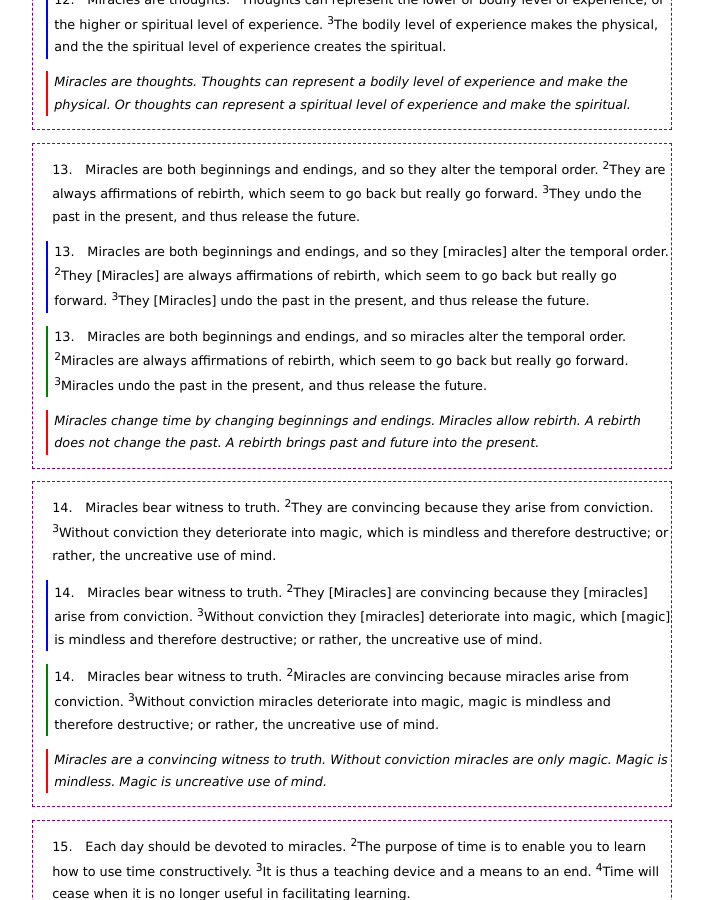
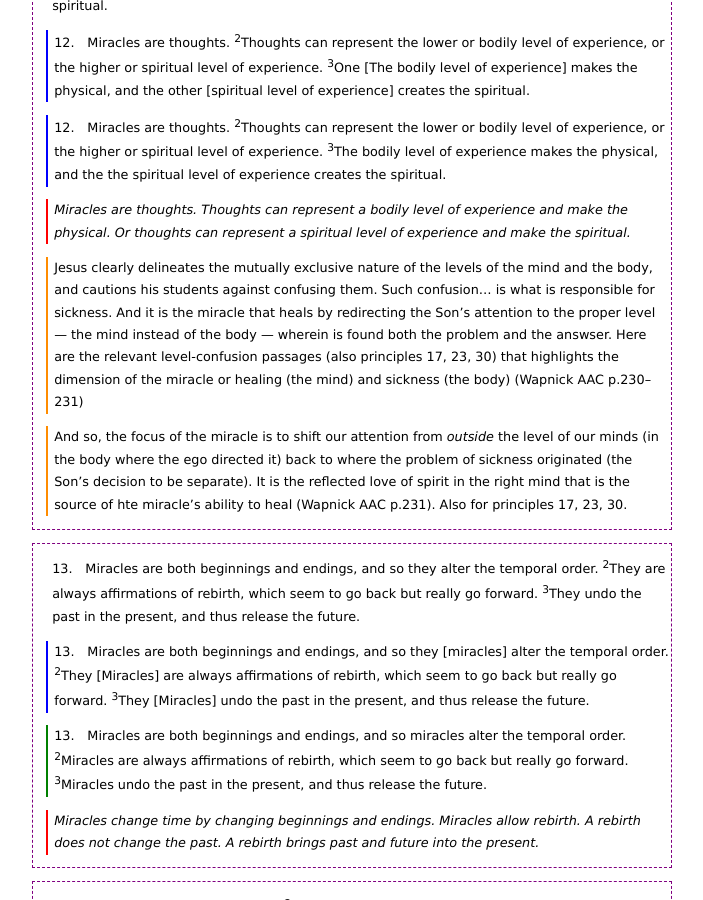
Before and after one commit to wdporter/acim, a Jekyll site: the page built from t/1/i/index.html, in a window 1280 px wide and 900 px high, scrolled down 3215 px. Shown: the whole window, without its empty margins (288-991 px from the left). Built offline with Jekyll 4.4.1, drawn with Linux system fonts in a browser that asks for light colours; some of the changed text lies outside the part shown.

Commit message:
commentaries

```diff
--- a/chapter-template.html
+++ b/chapter-template.html
@@ -10,7 +10,7 @@ next: href
 <div class=content>
 
   <div class=paragraph id="ref">
-    <p class="native"></p>
+    <p class="native">1.&emsp;alpha bravo charlie</p>
     <p class=expanded></p>
     <p class=substituted></p>
     <p class=simplified></p>
--- a/other/bibliography/index.html
+++ b/other/bibliography/index.html
@@ -5,5 +5,7 @@ title: Bibliography
 
 
 <ul>
-    <li>Wapnick, K. (2009). <em>Love Does Not Condemn: The World, the Flesh, and the Devil According to Platonism, Christianity, Gnosticism, and a Course in Miracles.</em> Foundation for A Course in Miracles. p.562. <strong>LDNC</strong><h3>
+    <li>Circle of Atonement (C of A) (2017) . <em>A Course in Miracles: Complete and Annotated Edition</em>. (Perry, R. and G. Mackie eds.) </li>
+    <li>Wapnick, K. (1997). <em>The Message of A Course in Miracles.</em> Vol. 1. All Are Called. Foundation for A Course in Miracles. <strong>AAC</strong></li>
+    <li>Wapnick, K. (2009). <em>Love Does Not Condemn: The World, the Flesh, and the Devil According to Platonism, Christianity, Gnosticism, and a Course in Miracles.</em> Foundation for A Course in Miracles.<strong>LDNC</strong><h3>
 </ul>
--- a/t/1/i/index.html
+++ b/t/1/i/index.html
@@ -14,7 +14,8 @@ next: /t/1/ii
     <p class=expanded>1.&emsp;There is no order of difficulty in miracles. <sup>2</sup>One [miracle] is not “harder” or “bigger” than another [miracle]. <sup>3</sup>They [Miracles] are all the same. <sup>4</sup>All expressions of love are maximal.</p>
     <p class=substituted>1.&emsp;There is no order of difficulty in miracles. <sup>2</sup>One miracle is not “harder” or “bigger” than another miracle. <sup>3</sup>Miracles are all the same. <sup>4</sup>All expressions of love are maximal.</p>
     <p class=simplified>Miracles are all equal to do. Love always expresses as much as it can.</p>
-    <p class=commentary>[It's] a simple plan for salvation that has no exceptions, [miracles] are all the same because there is likewise no hierarchy in illusions (Wapnick, LDNC p. 562)</p>
+    <p class=commentary>[It's] a simple plan for salvation that has no exceptions, [miracles] are all the same because there is likewise no hierarchy in illusions (Wapnick, LDNC, p. 562)</p>
+    <p class=commentary>The first principle of miracles … counteracts the ego’s first law of chaos “there is a hierarchy of illusions” (T–23.II.2:3) (Wapnick, AAC, p. 58)</p>
   </div>
 
   <div class=paragraph id="T-1.I.2">
@@ -22,6 +23,7 @@ next: /t/1/ii
     <p class=expanded>2.&emsp;Miracles as such do not matter. <sup>2</sup>The only thing that matters is their [miracles’] Source, which is far beyond evaluation.</p>
     <p class=substituted>2.&emsp;Miracles as such do not matter. <sup>2</sup>The only thing that matters is miracles’ Source, which is far beyond evaluation.</p>
     <p class=simplified>The Source of a miracle matters more than the miracle. The Source of miracles is beyond evaluation.</p>
+    <p class=commentary>likely… ‘source’ here refers to both God and love, or to God <em>as</em> love. (C of A, p.7)</p>
   </div>
 
   <div class=paragraph id="T-1.I.3">
@@ -57,6 +59,7 @@ next: /t/1/ii
     <p class=expanded>7.&emsp;Miracles are everyone’s right, but purification is necessary first.</p>
     <p class=substituted>7.&emsp;Miracles are everyone’s right, but purification is necessary first.</p>
     <p class=simplified>Purification is necessary for miracles.</p>
+    <p class=commentary>Purification is … of our thoughts (C of A, p.8)</p>
   </div>
 
   <div class=paragraph id="T-1.I.8">
@@ -92,6 +95,8 @@ next: /t/1/ii
     <p class=expanded>12.&emsp;Miracles are thoughts. <sup>2</sup>Thoughts can represent the lower or bodily level of experience, or the higher or spiritual level of experience. <sup>3</sup>One [The bodily level of experience] makes the physical, and the other [spiritual level of experience] creates the spiritual.</p>
     <p class=expanded>12.&emsp;Miracles are thoughts. <sup>2</sup>Thoughts can represent the lower or bodily level of experience, or the higher or spiritual level of experience. <sup>3</sup>The bodily level of experience makes the physical, and the the spiritual level of experience creates the spiritual.</p>
     <p class=simplified>Miracles are thoughts. Thoughts can represent a bodily level of experience and make the physical. Or thoughts can represent a spiritual level of experience and make the spiritual.</p>
+    <p class=commentary>Jesus clearly delineates the mutually exclusive nature of the levels of the mind and the body, and cautions his students against confusing them. Such confusion… is what is responsible for sickness. And it is the miracle that heals by redirecting the Son’s attention to the proper level — the mind instead of the body — wherein is found both the problem and the answser. Here are the relevant level-confusion passages (also principles 17, 23, 30) that highlights the dimension of the miracle or healing (the mind) and sickness (the body) (Wapnick AAC p.230–231)</p>
+    <p class=commentary>And so, the focus of the miracle is to shift our attention from <em>outside</em> the level of our minds (in the body where the ego directed it) back to where the problem of sickness originated (the Son’s decision to be separate). It is the reflected love of spirit in the right mind that is the source of hte miracle’s ability to heal (Wapnick AAC p.231). Also for principles 17, 23, 30.</p>
   </div>
 
   <div class=paragraph id="T-1.I.13">
@@ -129,6 +134,7 @@ next: /t/1/ii
     <p class=expanded>17.&emsp;Miracles transcend the body. <sup>2</sup>They [Miracles] are sudden shifts into invisibility, away from the bodily level. <sup>3</sup>That is why they [miracles] heal.</p>
     <p class=substituted>17.&emsp;Miracles transcend the body. <sup>2</sup>Miracles are sudden shifts into invisibility, away from the bodily level. <sup>3</sup>That is why miracles heal.</p>
     <p class=simplified>Miracles transcend the body and heal. Miracles shift away from the body into the spiritual.</p>
+    <p class=commentary>c/f principle 12, Wapnick AAC, p.230,231</p>
   </div>
 
   <div class=paragraph id="T-1.I.18">
@@ -136,6 +142,7 @@ next: /t/1/ii
     <p class=expanded>18.&emsp;A miracle is a service. <sup>2</sup>It [A miracle] is the maximal service you can render to another. <sup>3</sup>It [A miracle] is a way of loving your neighbour as yourself. <sup>4</sup>You recognise your own [worth] and your neighbour’s worth simultaneously.</p>
     <p class=substituted>18.&emsp;A miracle is a service. <sup>2</sup>A miracle is the maximal service you can render to another. <sup>3</sup>A miracle is a way of loving your neighbour as yourself. <sup>4</sup>You recognise your worth and your neighbour’s worth simultaneously.</p>
     <p class=simplified>A miracle is a service. A miracle is the most service you can render to another. A miracle is a way of loving your neighbour as yourself. You simultaneously recognise your worth and your neighbour’s worth.</p>
+    <p class=commentary>You love your neighbour as yourself by recognising the ‘inestimable’ value in both. (C of A, p.10)</p>
   </div>
 
   <div class=paragraph id="T-1.I.19">
@@ -164,6 +171,7 @@ next: /t/1/ii
     <p class=expanded>22.&emsp;Miracles are associated with fear only because of the belief that darkness can hide. <sup>2</sup>You believe that what your physical eyes cannot see does not exist. <sup>3</sup>This [Believing what your eyes cannot see does not exist] leads to a denial of spiritual sight.</p>
     <p class=substituted>22.&emsp;Miracles are associated with fear only because of the belief that darkness can hide. <sup>2</sup>You believe that what your physical eyes cannot see does not exist. <sup>3</sup>Believing that what your eyes cannot see does not exist leads to a denial of spiritual sight.</p>
     <p class=simplified>Believing darkness can hide is a denial of spiritual sight and brings fear.</p>
+    <p class=commentary>‘spiritual eye’ … ‘true vision’ … ‘eyes of Christ’ … a spiritual facutly in us tha tis able to directly ‘see’ the holiness in ourselves and others. (C of A, p.13)</p>
   </div>
 
   <div class=paragraph id="T-1.I.23">
@@ -171,6 +179,7 @@ next: /t/1/ii
     <p class=expanded>23.&emsp;Miracles rearrange perception and place all levels in true perspective. <sup>2</sup>This [Placing all levels in true perspective] is healing because sickness comes from confusing the levels.</p>
     <p class=substituted>23.&emsp;Miracles rearrange perception and place all levels in true perspective. <sup>2</sup>Placing all levels in true perspective is healing because sickness comes from confusing the levels.</p>
     <p class=simplified>Sickness comes from confusing levels. Miracles rearrange perception. Miracles place all levels in true perspective.</p>
+    <p class=commentary>c/f principle 12, Wapnick AAC, p.230,231</p>
   </div>
 
   <div class=paragraph id="T-1.I.24">
@@ -220,6 +229,7 @@ next: /t/1/ii
     <p class=expanded>30.&emsp;By recognising spirit, miracles adjust the levels of perception and show them [the levels of perception] in proper alignment. <sup></sup>2</sup>This [Proper alignment] places spirit at the centre, where it [spirit] can communicate directly.</p>
     <p class=substituted>30.&emsp;By recognising spirit, miracles adjust the levels of perception and show the levels of perception in proper alignment. <sup>2</sup>Proper alignment places spirit at the centre, where spirit can communicate directly.</p>
     <p class=simplified>Miracles recognise spirit. Miracles adjust the levels of perception. Miracles show the levels of perception in proper alignment. Proper alignment places spirit at the centre. Spirit communicates directly from the centre.</p>
+    <p class=commentary>c/f principle 12, Wapnick AAC, p.230,231</p>
   </div>
 
   <div class=paragraph id="T-1.I.31">
```
Also changed, not shown: t/1/ii/index.html (added, +22 -0 lines).
